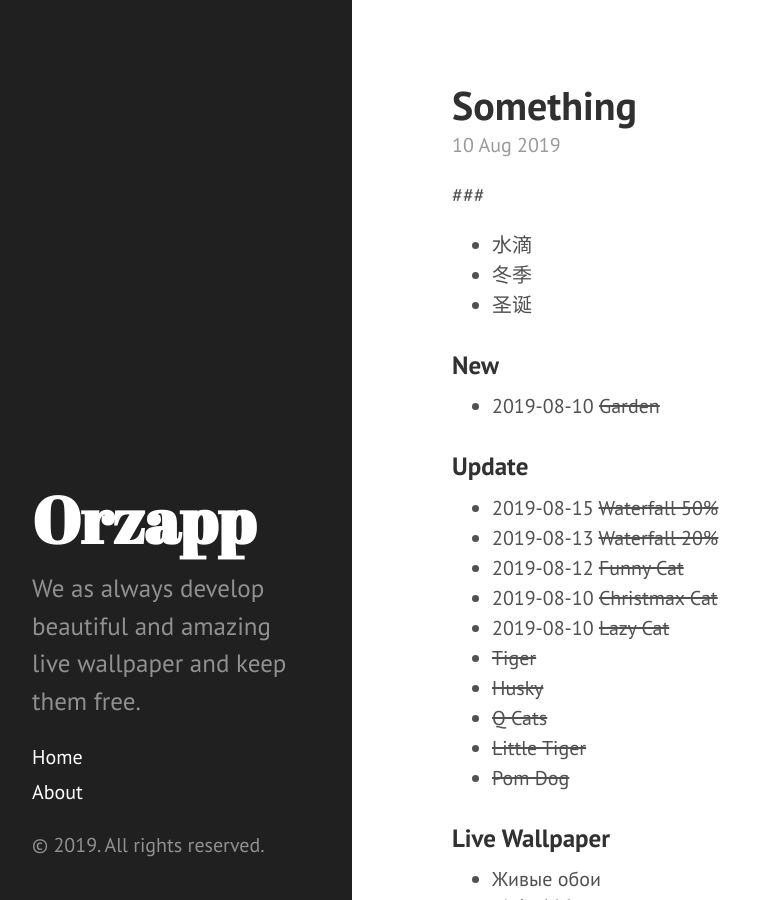
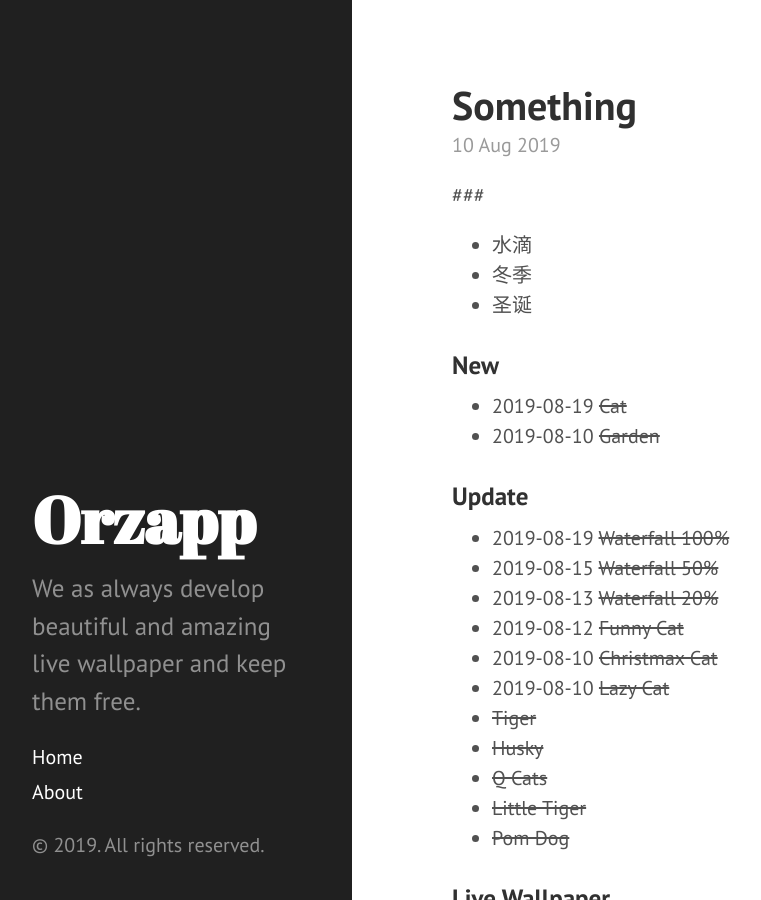
Before and after one commit to Amzaing/Amzaing.github.io, a Jekyll site: the page built from _posts/blog/2019-08-10-something.md, in a window 1280 px wide and 900 px high. Shown: the whole window, without its empty margins (8-769 px from the left). Built offline with Jekyll 4.4.1, drawn with Linux system fonts in a browser that asks for light colours.

Commit message:
update something

```diff
--- a/_posts/blog/2019-08-10-something.md
+++ b/_posts/blog/2019-08-10-something.md
@@ -11,9 +11,11 @@ author: Guan
 - 圣诞
 
 ### New
+- 2019-08-19 ~~Cat~~
 - 2019-08-10 ~~Garden~~
 
 ### Update
+- 2019-08-19 ~~Waterfall 100%~~
 - 2019-08-15 ~~Waterfall 50%~~
 - 2019-08-13 ~~Waterfall 20%~~
 - 2019-08-12 ~~Funny Cat~~
```
